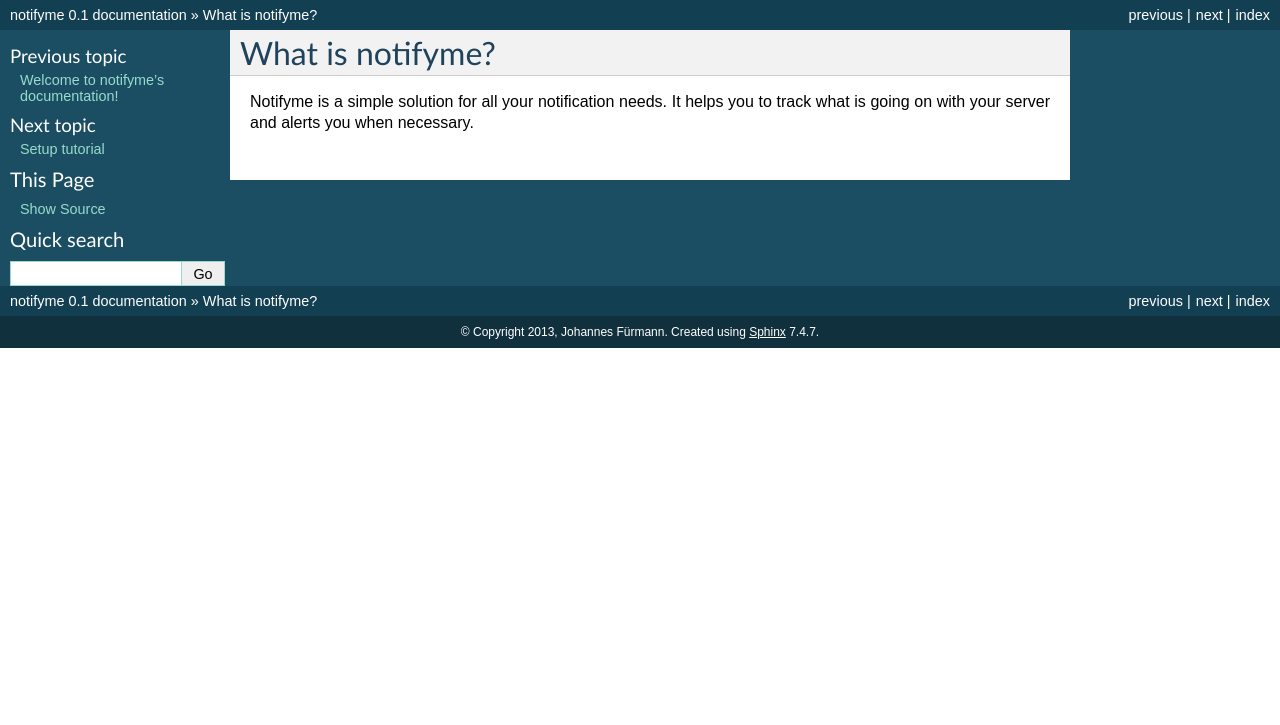
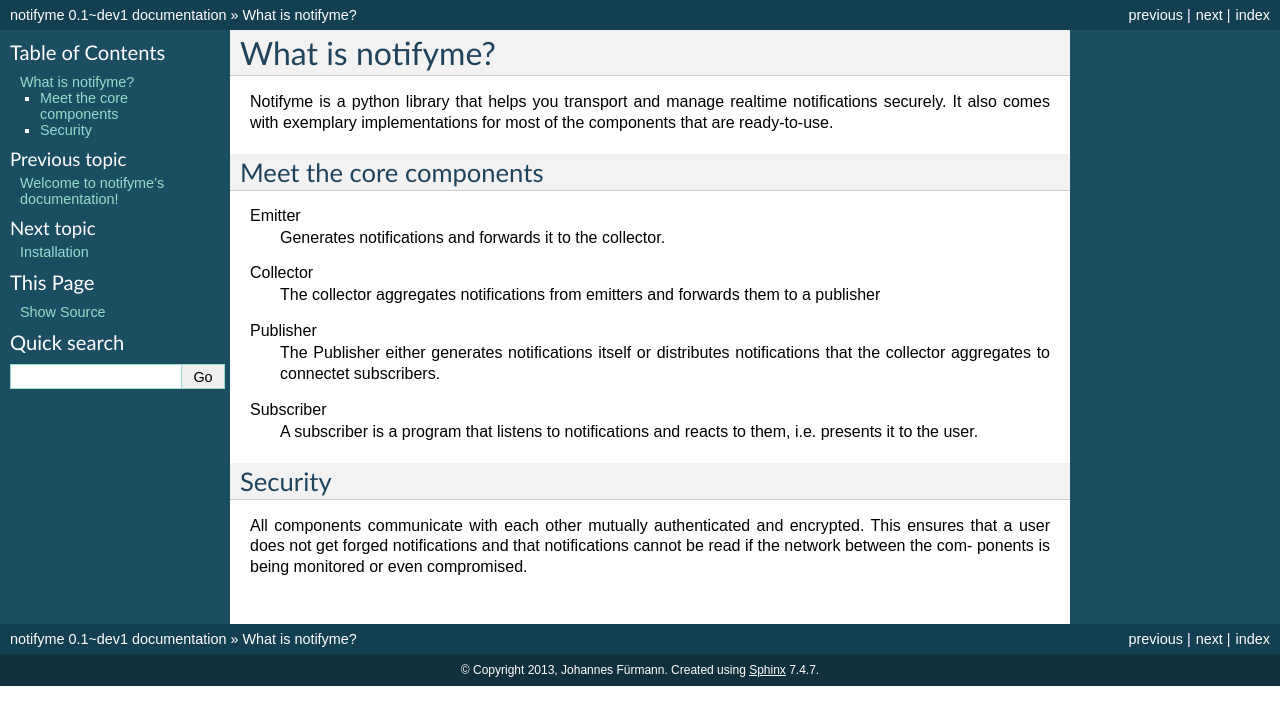
Before and after one commit to waaaaargh/notifyme, a Sphinx documentation site: the page built from doc/source/introduction.rst, in a window 1280 px wide. Shown: the top 725 px of the page. Built offline with Sphinx 7.4.7, drawn with Linux system fonts in a browser that asks for light colours.

```diff
--- a/collector.conf.yaml
+++ b/collector.conf.yaml
@@ -5,7 +5,7 @@ publisher:
         certfile:   test_server.pem
 
         permissions:
-                - hash:     e5340bbbc4966055852e1b44031c1d598a231d77f871a129ec2d52ff221fc910
+                - hash:     bc5ed22b2c84d7968a769836711bfb8ca60cd1ef1156a6570e8f5fe724e077c1
                   resources:
                     - /foo
                     - /bar
@@ -18,7 +18,7 @@ collector:
         certfile:   test_server.pem
 
         permissions:
-                - hash:     e5340bbbc4966055852e1b44031c1d598a231d77f871a129ec2d52ff221fc910
+                - hash:     bc5ed22b2c84d7968a769836711bfb8ca60cd1ef1156a6570e8f5fe724e077c1
                   resources:
                     - /foo
                     - /bar
--- a/doc/source/conf.py
+++ b/doc/source/conf.py
@@ -52,7 +52,7 @@ copyright = '2013, Johannes Fürmann'
 # The short X.Y version.
 version = '0.1'
 # The full version, including alpha/beta/rc tags.
-release = '0.1'
+release = '0.1~dev1'
 
 # The language for content autogenerated by Sphinx. Refer to documentation
 # for a list of supported languages.
--- a/doc/source/contributing.rst
+++ b/doc/source/contributing.rst
@@ -1,2 +1,6 @@
 How to contribute
 =================
+
+NotifyMe is being developed on github at https://github.com/waaaaargh/notifyme/
+
+Patches, bug reports and feature requests are welcome!
--- a/doc/source/introduction.rst
+++ b/doc/source/introduction.rst
@@ -1,4 +1,32 @@
 What is notifyme?
 =================
 
-Notifyme is a simple solution for all your notification needs. It helps you to track what is going on with your server and alerts you when necessary.
+Notifyme is a python library that helps you transport and manage realtime
+notifications securely. It also comes with exemplary implementations for
+most of the components that are ready-to-use.
+
+Meet the core components
+------------------------
+
+Emitter
+  Generates notifications and forwards it to the collector.
+
+Collector
+  The collector aggregates notifications from emitters and forwards them to
+  a publisher
+
+Publisher
+  The Publisher either generates notifications itself or distributes
+  notifications that the collector aggregates to connectet subscribers.
+
+Subscriber
+  A subscriber is a program that listens to notifications and reacts to them,
+  i.e. presents it to the user.
+
+Security
+--------
+
+All components communicate with each other mutually authenticated and
+encrypted. This ensures that a user does not get forged notifications
+and that notifications cannot be read if the network between the com-
+ponents is being monitored or even compromised.
```
Also changed, not shown: doc/source/code.rst (deleted, +0 -30 lines), doc/source/index.rst (+0 -8 lines), doc/source/tutorial.rst (+91 -2 lines), 1 other file.
